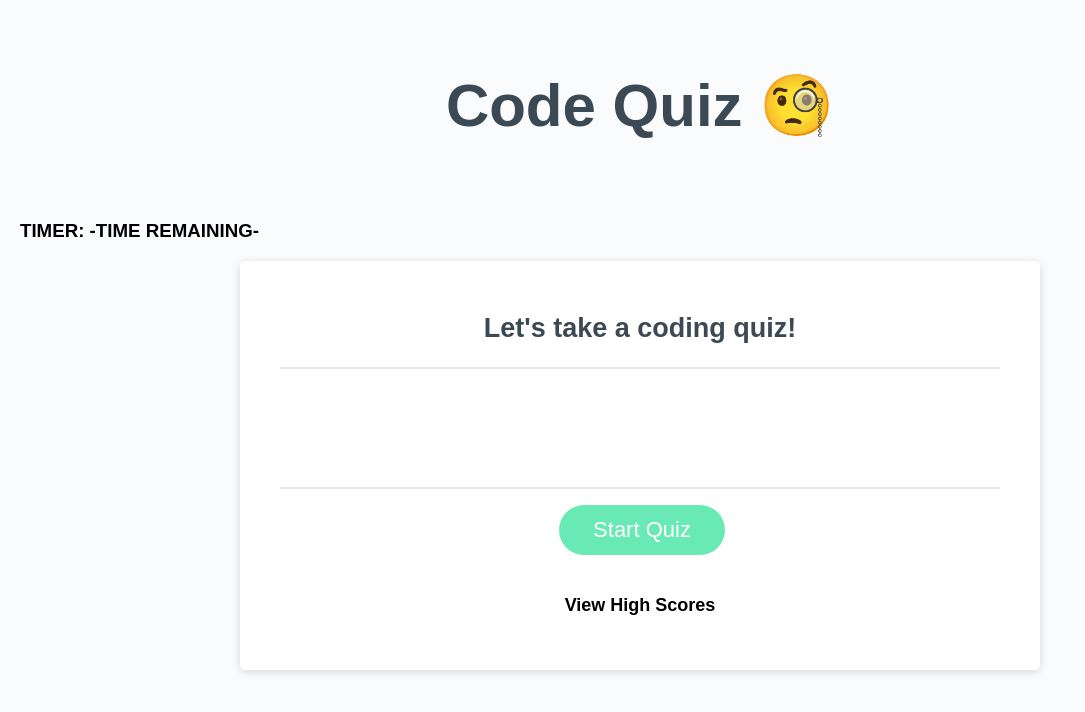
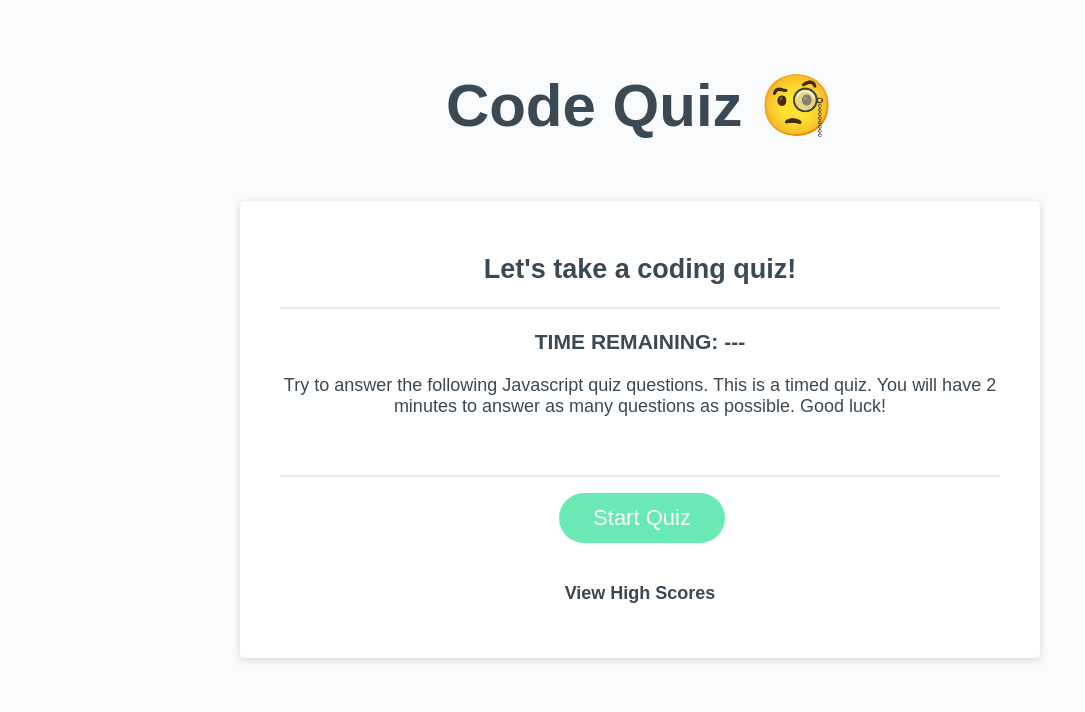
Before and after one commit to Ldeguzman9/code-quiz, a plain HTML site: page index.html in a window 1280 px wide. Shown: the whole page, without its empty margins (0-1085 px from the left). Drawn offline with Linux system fonts and the light colour scheme.

Commit message:
add start quiz function

```diff
--- a/assets/css/style.css
+++ b/assets/css/style.css
@@ -132,5 +132,5 @@ button[disabled] {
 
 a {
   text-decoration: none;
-  color: black;
+  color: hsl(206, 17%, 28%);
 }
--- a/assets/js/script.js
+++ b/assets/js/script.js
@@ -1,5 +1,12 @@
 var startQuiz = function () {
-  window.prompt("Welcome to the coding quiz! Please enter your name below.");
+  var playerName = window.prompt(
+    "Welcome to the coding quiz! Please enter your name below."
+  );
+
+  var confirmStart = window.confirm(
+    "Hi " + playerName + ", are you ready to begin?"
+  );
+  console.log(playerName);
 };
 
 // Get references to the #quiz-start element
@@ -17,6 +24,7 @@ var startTime = function () {
     }
   }, 1000);
 };
+
 // Event listener to start quiz
 quizBtn.addEventListener("click", startQuiz);
 
--- a/index.html
+++ b/index.html
@@ -13,18 +13,22 @@
         <h1>Code Quiz 🧐</h1>
       </header>
 
-      <div id="count-down-holder">
-        <h3>
-          TIMER:
-          <span id="timer_span">-TIME REMAINING- </span>
-        </h3>
-      </div>
-
       <div class="card">
         <div class="card-header">
           <h2 id="questions">Let's take a coding quiz!</h2>
         </div>
+        <div id="count-down-holder">
+          <h3>
+            TIME REMAINING:
+            <span id="timer_span"> --- </span>
+          </h3>
+        </div>
         <div class="card-body">
+          <p id="instructions">
+            Try to answer the following Javascript quiz questions. This is a
+            timed quiz. You will have 2 minutes to answer as many questions as
+            possible. Good luck!
+          </p>
           <ul id="multiple-choice">
             <li id="first" class="options"></li>
             <li id="second" class="options"></li>
```
